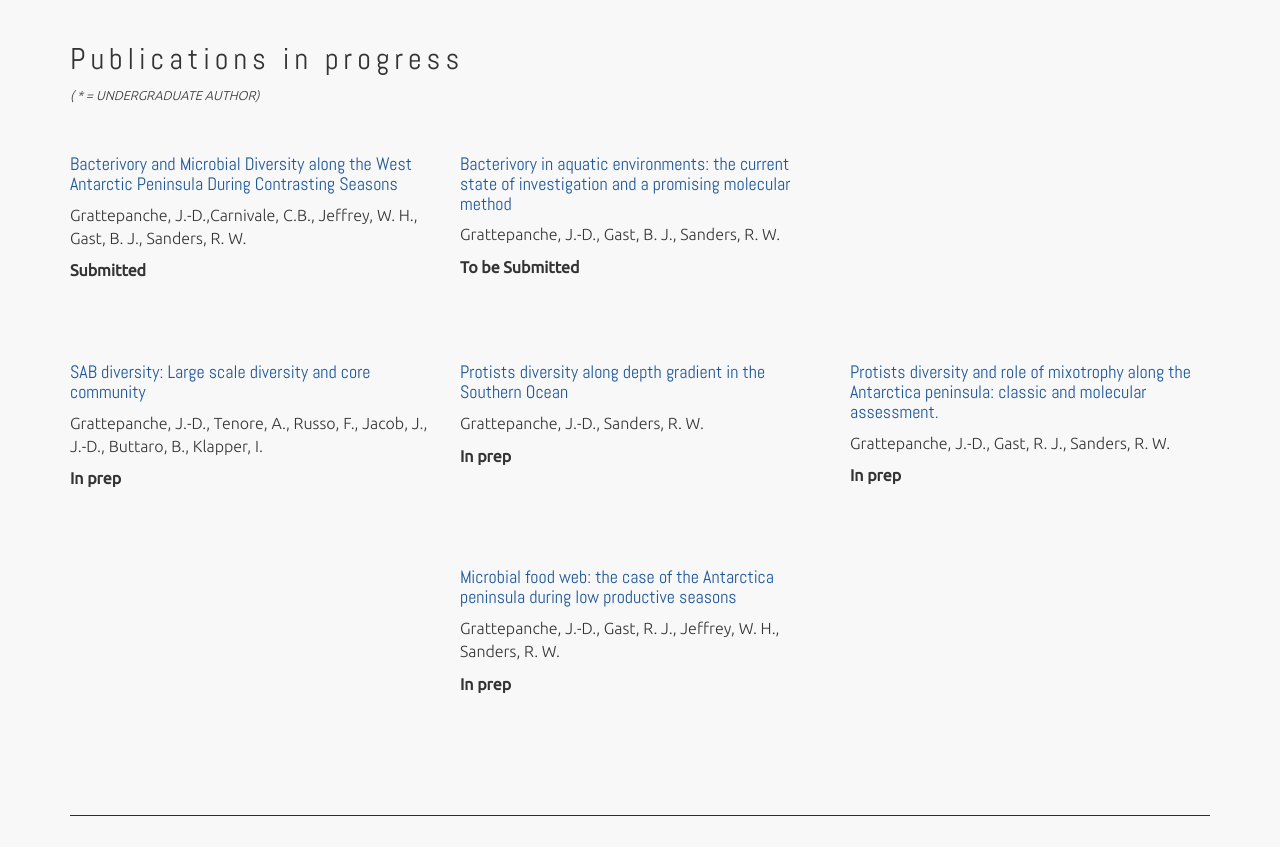
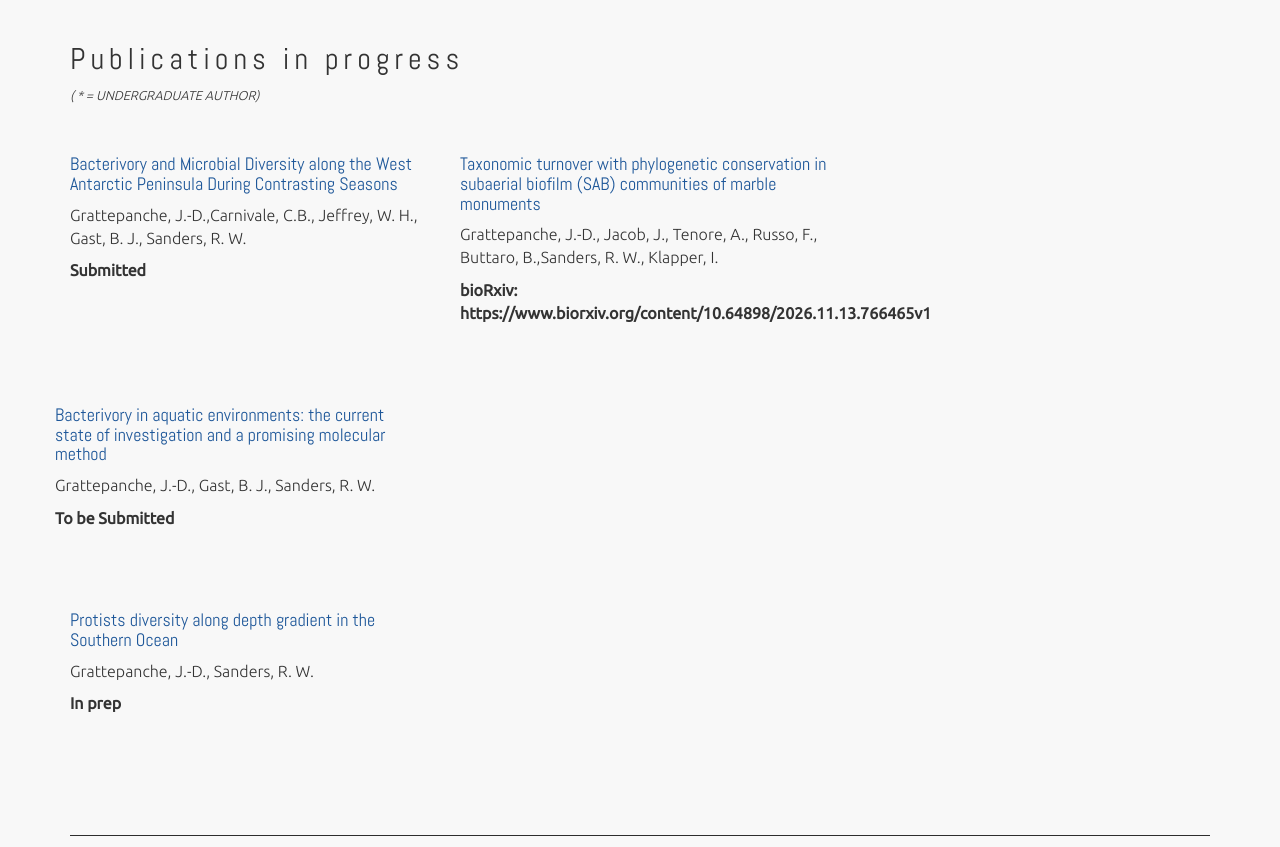
Before and after one commit to jeandavidgrattepanche/jeandavidgrattepanche.github.io, a plain HTML site: page publications.html in a window 1280 px wide. Shown: the part 3930-4777 px from the top of the page. Drawn offline with nearby package versions, Linux system fonts and the light colour scheme; no server answers.

Commit message:
Update publications.html

```diff
--- a/publications.html
+++ b/publications.html
@@ -331,6 +331,12 @@
       <p>Grattepanche, J.-D.,Carnivale, C.B.,  Jeffrey, W. H., Gast, B. J., Sanders, R. W. </p>
       <p><strong>Submitted</strong></p>
     </div>
+  <div class="row">
+     <div class="col-xs-12 col-sm-4 col-md-4 col-lg-4 ptb-30 wow fadeIn">
+      <h4>Taxonomic turnover with phylogenetic conservation in subaerial biofilm (SAB) communities of marble monuments</h4>
+      <p>Grattepanche, J.-D., Jacob, J., Tenore, A., Russo, F., Buttaro, B.,Sanders, R. W., Klapper, I.</p>
+      <p><strong>bioRxiv: https://www.biorxiv.org/content/10.64898/2026.11.13.766465v1</strong></p>
+    </div>
 
     <div class="col-xs-12 col-sm-4 col-md-4 col-lg-4 ptb-30 wow fadeIn">
       <h4>Bacterivory in aquatic environments: the current state of investigation and a promising molecular method</h4>
@@ -338,12 +344,6 @@
       <p><strong>To be Submitted</strong></p>
     </div>
   </div>
-  <div class="row">
-     <div class="col-xs-12 col-sm-4 col-md-4 col-lg-4 ptb-30 wow fadeIn">
-      <h4>SAB diversity: Large scale diversity and core community</h4>
-      <p>Grattepanche, J.-D., Tenore, A., Russo, F., Jacob, J., J.-D., Buttaro, B., Klapper, I.</p>
-      <p><strong>In prep</strong></p>
-    </div>
    <div class="col-xs-12 col-sm-4 col-md-4 col-lg-4 ptb-30 wow fadeIn">
       <h4>Protists diversity along depth gradient in the Southern Ocean</h4>
       <p>Grattepanche, J.-D., Sanders, R. W.</p>
@@ -355,7 +355,7 @@
       <p>Grattepanche J.-D.</p>
       <p><strong>In prep</strong></p>
     </div>
- -->
+
     <div class="col-xs-12 col-sm-4 col-md-4 col-lg-4 ptb-30 wow fadeIn">
       <h4>Protists diversity and role of mixotrophy along the Antarctica peninsula: classic and molecular assessment. </h4>
       <p>Grattepanche, J.-D., Gast, R. J., Sanders, R. W. </p>
@@ -366,7 +366,7 @@
       <p>Grattepanche, J.-D., Gast, R. J., Jeffrey, W. H., Sanders, R. W.</p>
       <p><strong>In prep</strong></p>
     </div>
-  </div>
+ -->  </div>
 </div>
 
 
```
